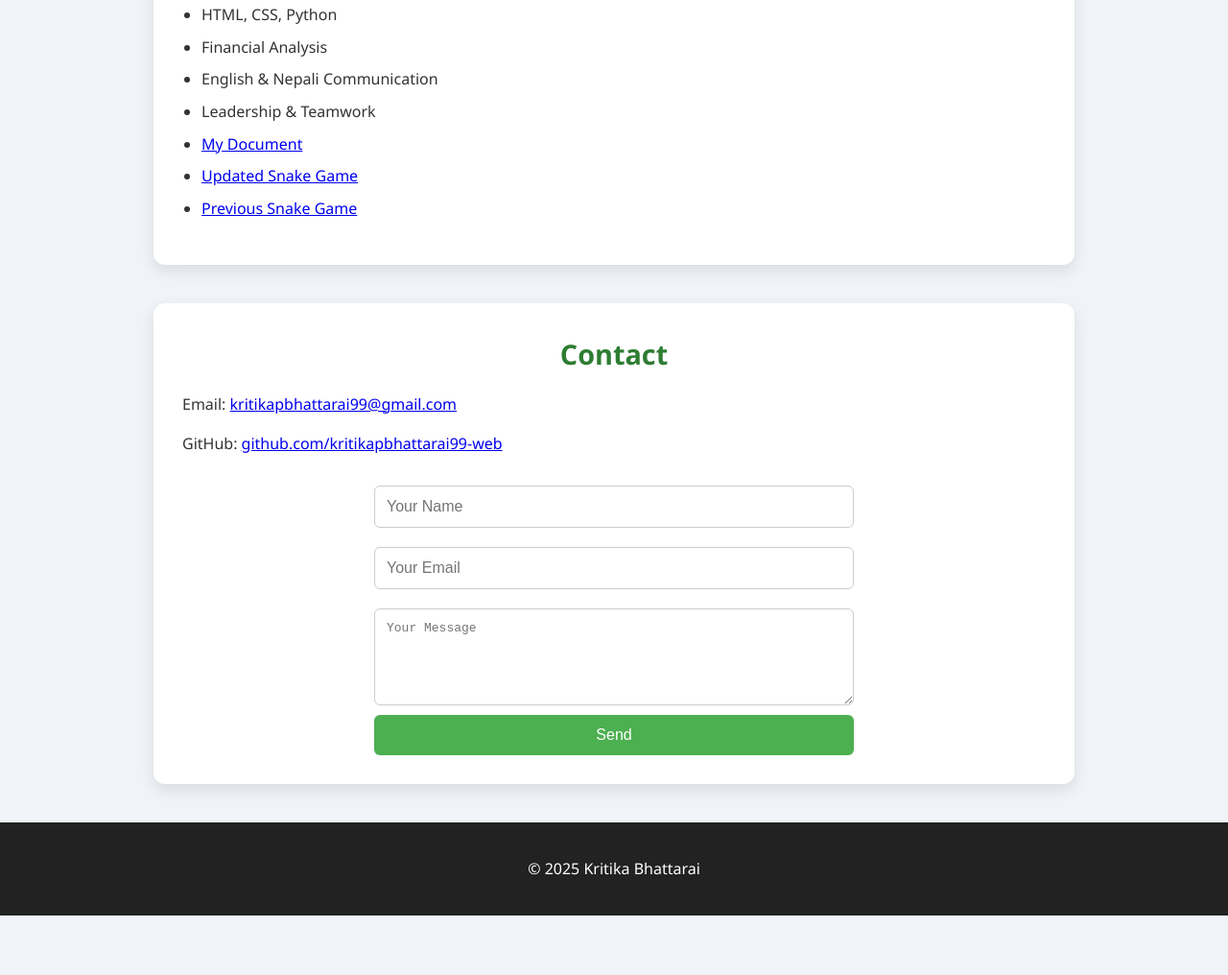
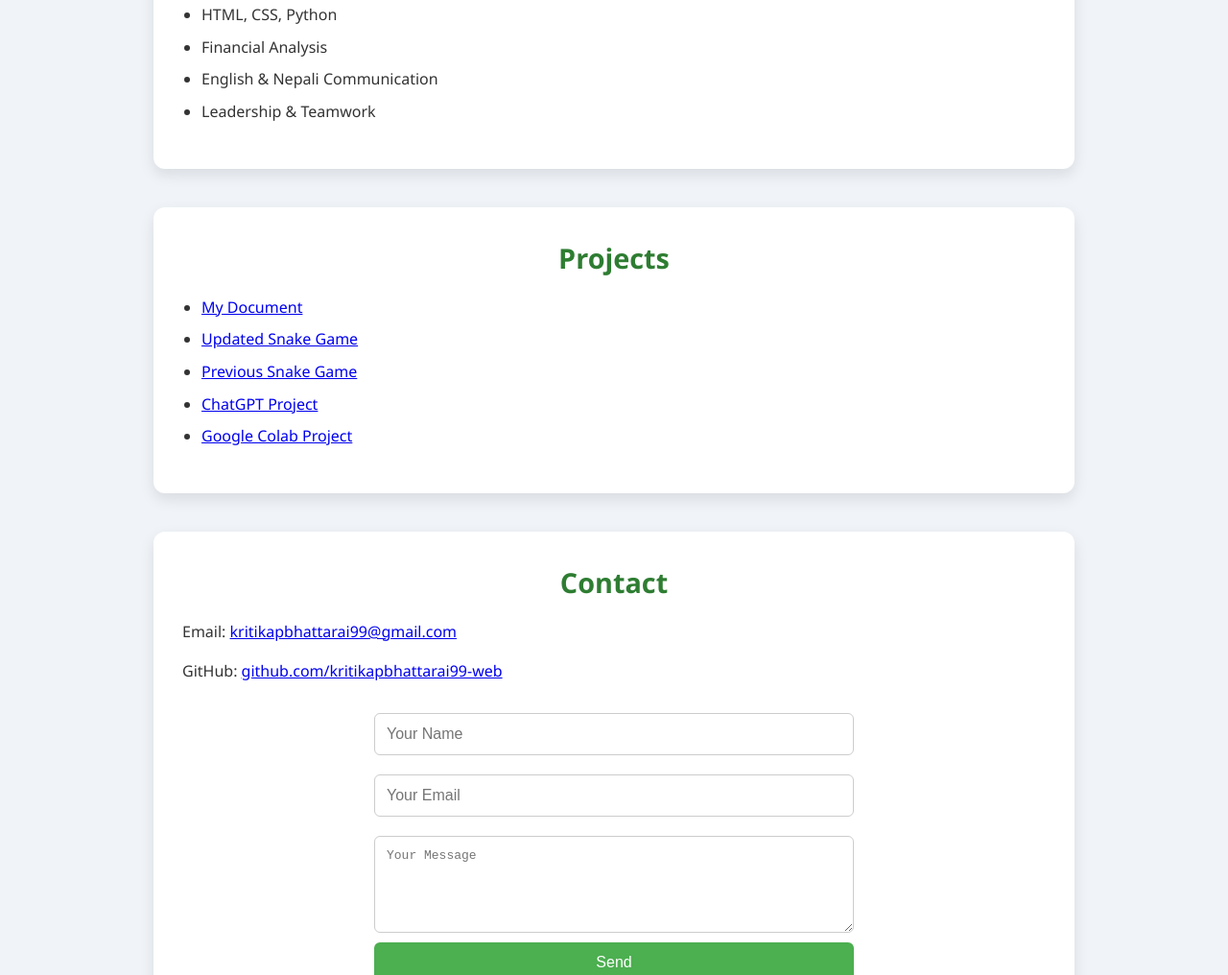
Before and after one commit to kritikapbhattarai99-web/kritika-portfolio-website, a plain HTML site: page index.html in a window 1280 px wide. Shown: the part 1458-2474 px from the top of the page at 96% size. Before the commit the page ends 2412 px from the top, so only its background shows below. Drawn offline with Linux system fonts and the light colour scheme.

Commit message:
index.html

```diff
--- a/index.html
+++ b/index.html
@@ -171,10 +171,17 @@
     <li>Financial Analysis</li>
     <li>English & Nepali Communication</li>
     <li>Leadership & Teamwork</li>
-    <!-- Added links -->
+  </ul>
+</section>
+
+<section id="projects">
+  <h2>Projects</h2>
+  <ul>
     <li><a href="https://docs.google.com/document/d/17xsWW9k8fL45bHp62ofqiZRVpygoFSE1gFNs0Tf-Cmg/edit?usp=sharing" target="_blank">My Document</a></li>
     <li><a href="https://kritikapbhattarai99-web.github.io/kritika-portfolio-website/Updated_snakegame.html.html" target="_blank">Updated Snake Game</a></li>
     <li><a href="https://kritikapbhattarai99-web.github.io/kritika-portfolio-website/snake_game.html" target="_blank">Previous Snake Game</a></li>
+    <li><a href="https://chatgpt.com/share/68fe5251-d0cc-8007-a3ac-7dad9024f3fa" target="_blank">ChatGPT Project</a></li>
+    <li><a href="https://colab.research.google.com/drive/1uS4OfMaoaeXnWuKbVDRdbeHcfa9gE__j?usp=sharing" target="_blank">Google Colab Project</a></li>
   </ul>
 </section>
 
```
